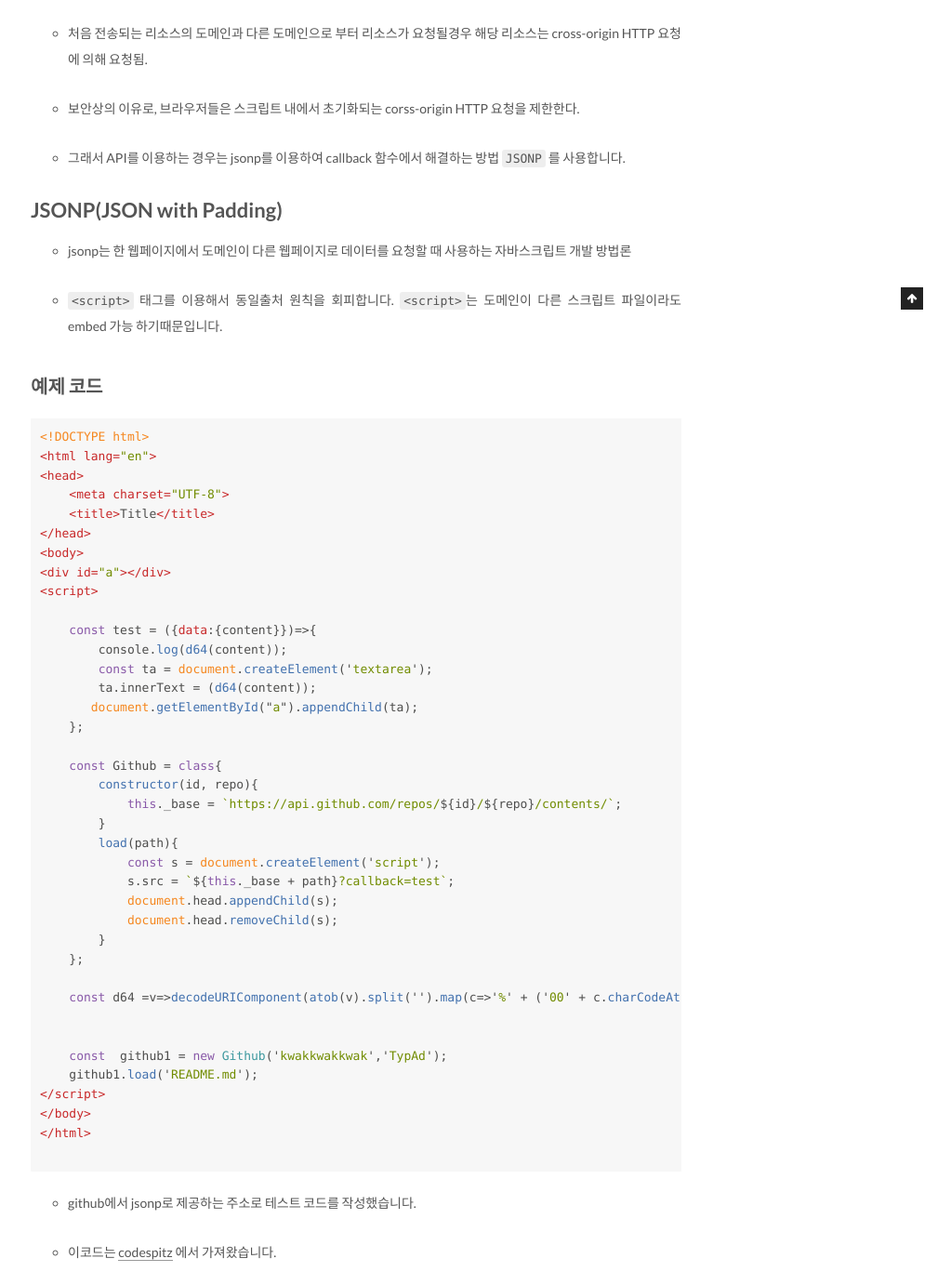
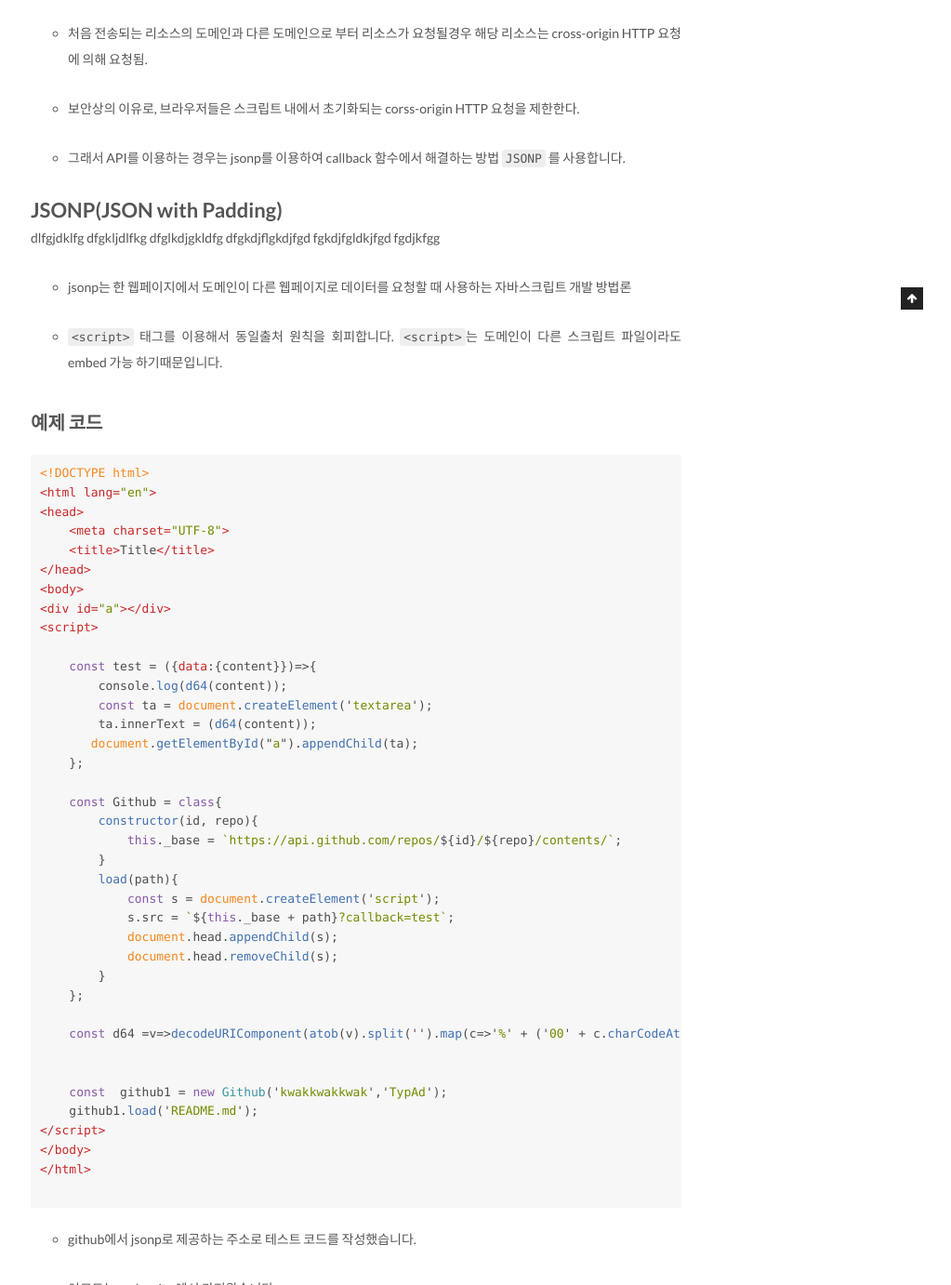
Before and after one commit to kwakkwakkwak/kwakkwakkwak.github.io, a Jekyll site: the page built from _posts/2018-04-19-[javascript]JSONP.md, in a window 1280 px wide, cut to the strip 667-2049 px from the top of the page. Shown: the whole strip at 93% size, without its empty margins (257-1280 px from the left). Built offline with Jekyll 4.4.1, drawn with Linux system fonts in a browser that asks for light colours; comment, search, counter and statistics services are not loaded.

Commit message:
Update 2018-04-19-[javascript]JSONP.md

```diff
--- a/_posts/2018-04-19-[javascript]JSONP.md
+++ b/_posts/2018-04-19-[javascript]JSONP.md
@@ -18,6 +18,12 @@ comments : true
 * 그래서 API를 이용하는 경우는 jsonp를 이용하여 callback 함수에서 해결하는 방법 `JSONP` 를 사용합니다.
 
 # JSONP(JSON with Padding)
+dlfgjdklfg
+dfgkljdlfkg
+dfglkdjgkldfg
+dfgkdjflgkdjfgd
+fgkdjfgldkjfgd
+fgdjkfgg
 
 * jsonp는 한 웹페이지에서 도메인이 다른 웹페이지로 데이터를 요청할 때 사용하는 자바스크립트 개발 방법론
 
```
